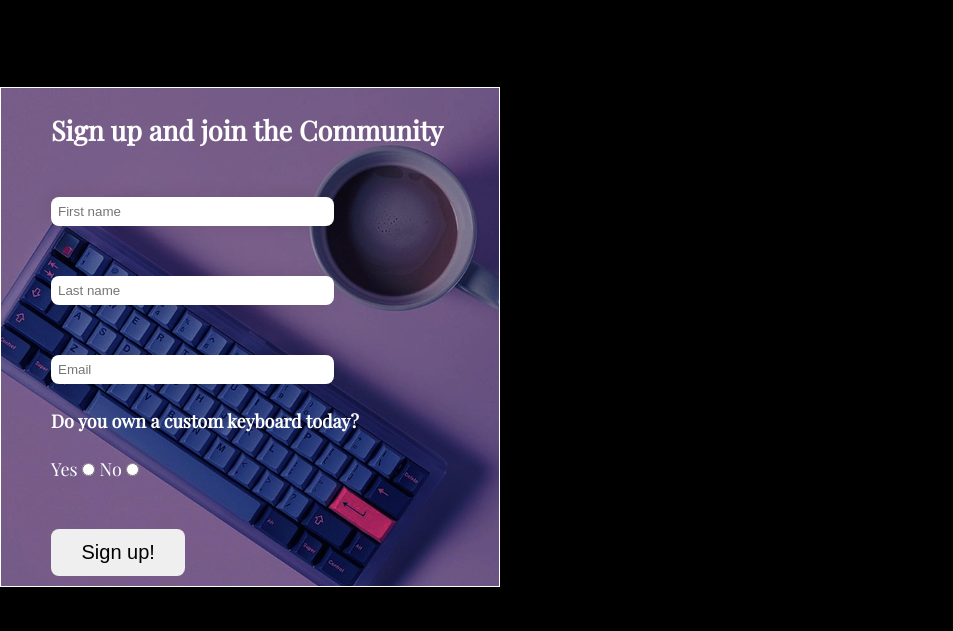
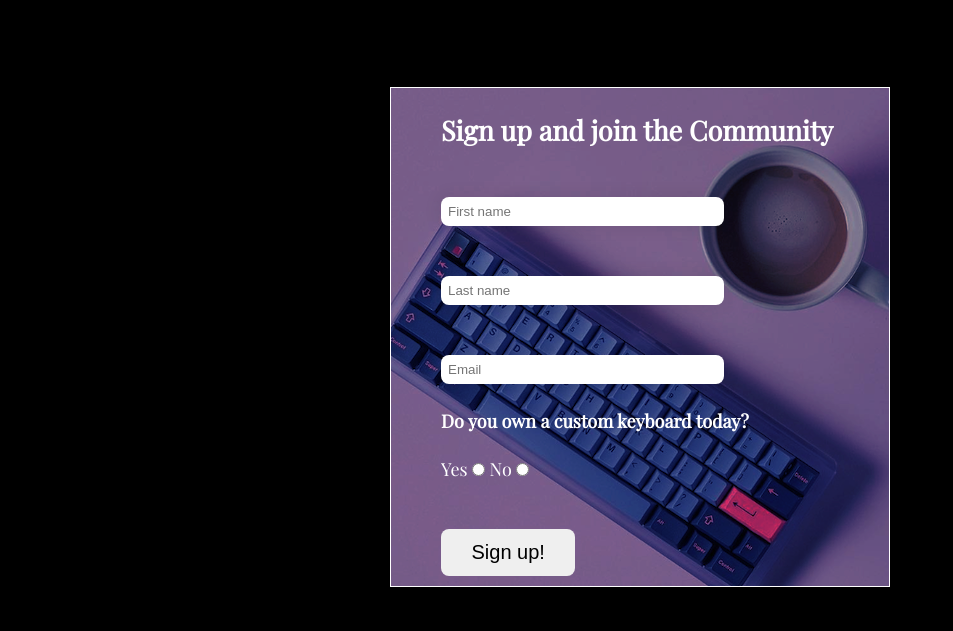
Before and after one commit to andreas-ka/mechanico, a plain HTML site: page joinus.html in a window 1280 px wide. Shown: the part 643-1274 px from the top of the page, without its empty margins (0-953 px from the left). Drawn offline with nearby package versions, Linux system fonts and the light colour scheme.

```diff
--- a/assets/css/style.css
+++ b/assets/css/style.css
@@ -151,6 +151,15 @@ h4 {
 }
 
 /* form */
+#joinus-wrapper {
+  flex-direction: column;
+  justify-content: center;
+  width: 90%;
+  height: 700px;
+  margin: 0 auto;
+}
+
+
 .signup-form {
   width: 449px;
   margin-left: 50px;
@@ -168,6 +177,7 @@ h4 {
   background-image: url("../images/form-keyboard.jpg");
   background-color: transparent;
   border: 1px solid #ffffff;
+  margin: auto;
 }
 
 .text-input {
@@ -358,7 +368,7 @@ h3 {
 }
 }
 
-/* Medium screen 950px */
+/* Medium screen 600px to 1200px */
 @media (min-width: 600px) and (max-width: 1200px) {
 
 h3 {
@@ -446,6 +456,10 @@ nav {
 .fa-ul {
   padding-top: 50px;
   font-size: 15px;
+}
+
+form h4 {
+  font-size: 20px;
 }
 }
 
```
